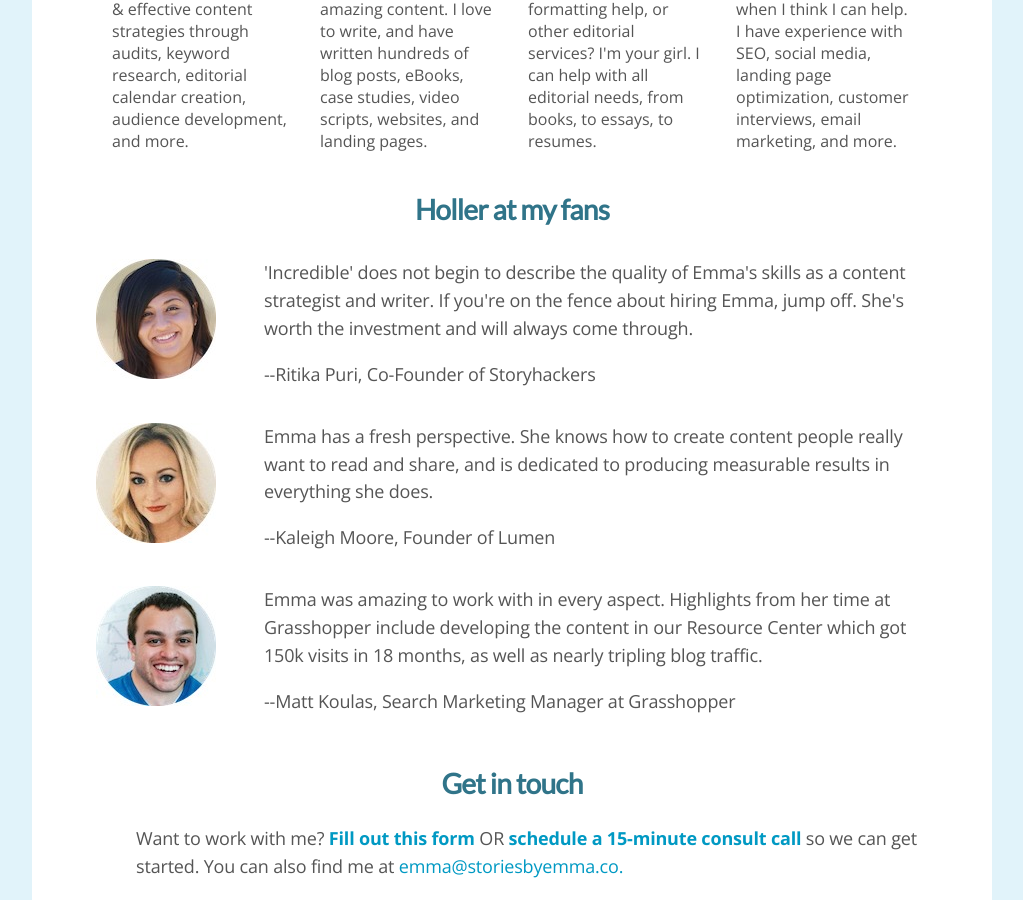
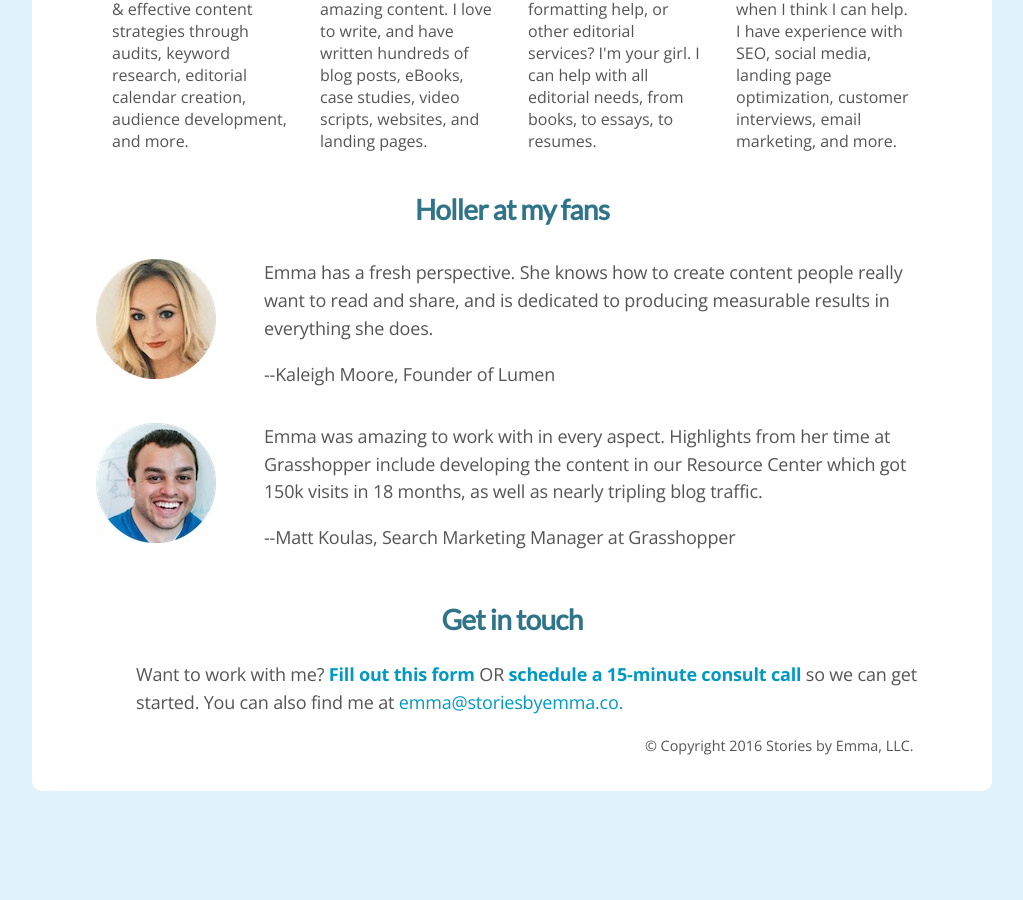
Before and after one commit to emmalepsy/emmalepsy.github.io, a Jekyll site: the page index.html, which Jekyll copies as it is, in a window 1280 px wide and 900 px high, scrolled down 1333 px. Shown: the whole window, without its empty margins (128-1151 px from the left). Built offline with Jekyll 4.4.1, drawn with Linux system fonts in a browser that asks for light colours; nearby versions of some CDN libraries; a style sheet for code colours, icons or effects is not loaded; after the commit the page ends 2132 px from its top, so only the background shows below that.

Commit message:
Update index.html

```diff
--- a/index.html
+++ b/index.html
@@ -158,16 +158,6 @@
       <h2 class="center"> Holler at my fans </h2>
       <div>
 	<div class="testimonial">
-	  <img src="ritika.jpg">
-	  <p class="pull-quote">
-	    <span class="mega-octicon
-			 octicon-quote"></span> 'Incredible' does not begin to describe the quality of Emma's skills as a content strategist and writer. If you're on the fence about hiring Emma, jump off. She's worth the investment and will always come through.
-	  </p>
-	  <p class="pull-quote">
-            --Ritika Puri, Co-Founder of Storyhackers
-	  </p>
-	</div>
-	<div class="testimonial">
 	  <img src="kaleighmoore.jpg">
 	  <p class="pull-quote"><span class="mega-octicon
 					     octicon-quote"></span>
```
